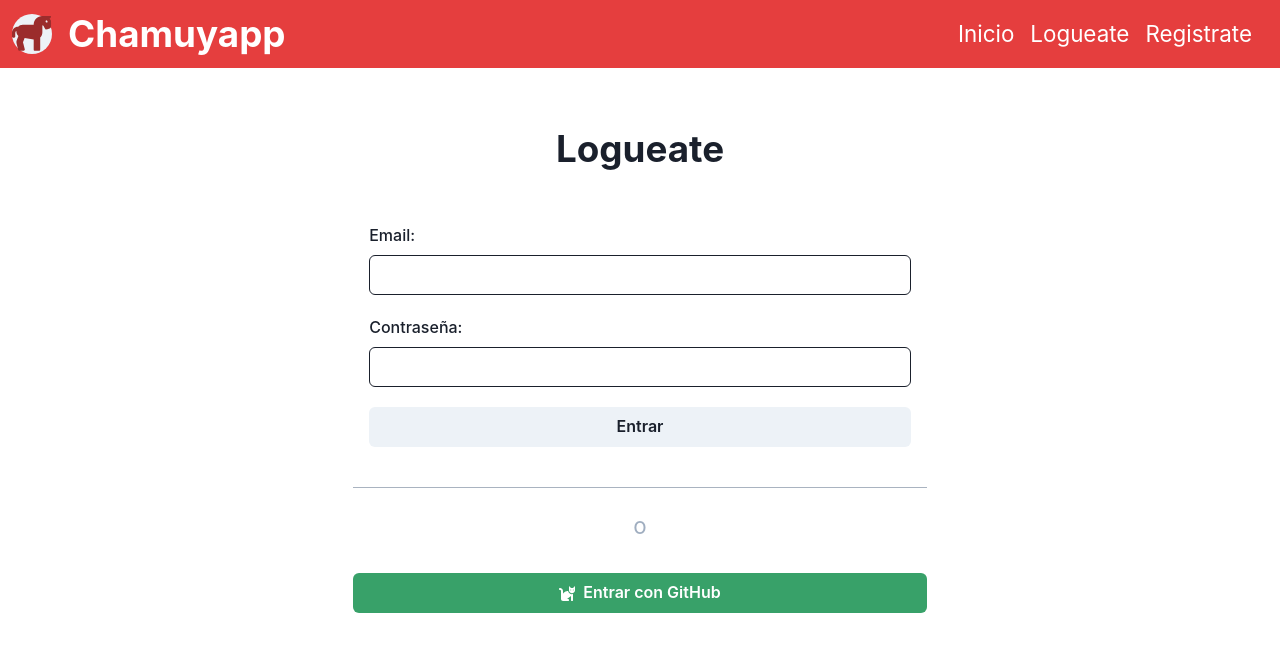
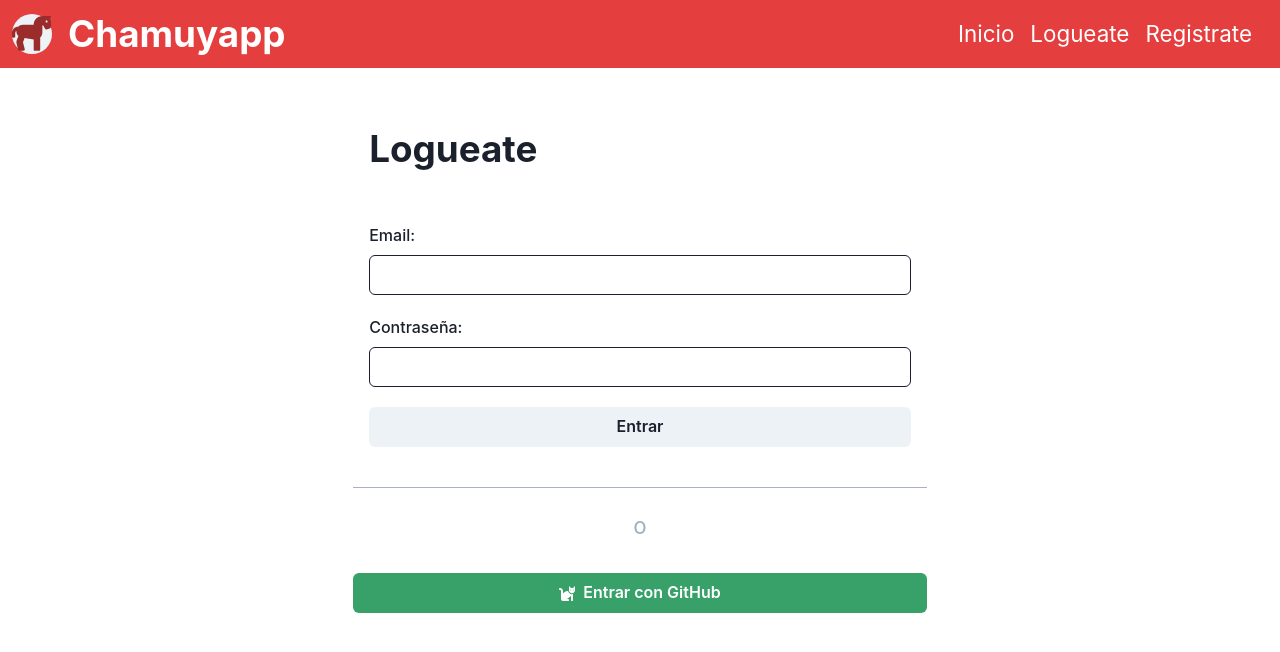
Before and after one commit to zalogon23/chamuyapp, a Next.js app: page /login in a window 1280 px wide. Shown: the top 652 px of the page. Built offline with nearby package versions, Linux system fonts and the light colour scheme; no server answers; what apollo-upload-client would draw is missing.

Commit message:
Modified Heading COMPONENT to not be centered by defualt.

```diff
--- a/components/Heading.tsx
+++ b/components/Heading.tsx
@@ -9,7 +9,7 @@ interface Props {
 
 function Heading({ children, ...props }: Props): ReactElement {
   return (
-    <ChakraHeading textAlign="center" lineHeight={headingLineHeight} fontSize={fontSize.heading} {...props}>
+    <ChakraHeading lineHeight={headingLineHeight} fontSize={fontSize.heading} {...props}>
       {children}
     </ChakraHeading>
   )
--- a/components/NoUsers.tsx
+++ b/components/NoUsers.tsx
@@ -15,14 +15,14 @@ function NoUsers({ }: Props): ReactElement {
     <Square flexDir="column" minH="90vh" p="4">
       {isLoggedIn &&
         <>
-          <Heading>No hay mas usuarios que mostrar</Heading>
+          <Heading textAlign="center">No hay mas usuarios que mostrar</Heading>
           <Text pt="4" pb="8">Puedes cambiar tus preferencias para seguir dando &quot;me gusta&quot;!</Text>
           <Link href="/profile" passHref><Button aria-label="Ir a mi perfil">Preferencias</Button></Link>
         </>
       }
       {isLoggedOut &&
         <>
-          <Heading>No estas logueado</Heading>
+          <Heading textAlign="center">No estas logueado</Heading>
           <Text pt="4" pb="8">Logueate para poder ver usuarios</Text>
           <Link href="/login" passHref><Button aria-label="Ir a loguearme">Loguearme</Button></Link>
         </>
```
